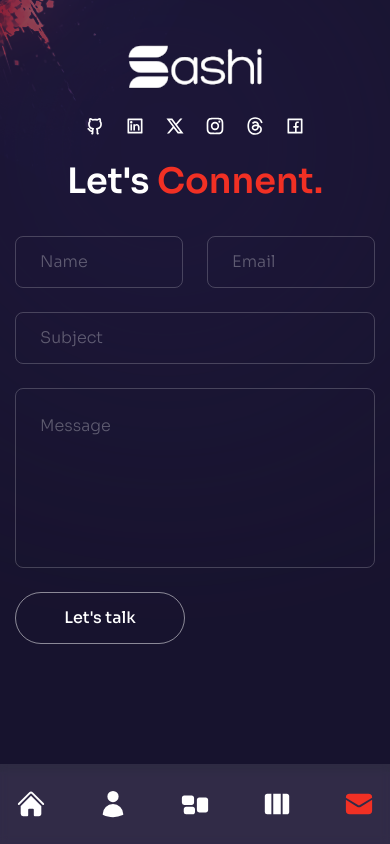
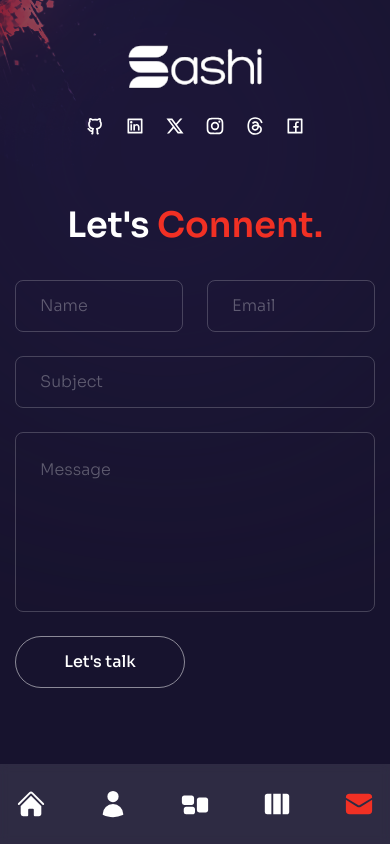
Before and after one commit to Sashi2002/Next-Portfolio, a Next.js app: page /contact in a window 390 px wide. Built offline with nearby package versions, Linux system fonts and the light colour scheme.

Commit message:
contact mobileview

```diff
--- a/pages/contact/index.js
+++ b/pages/contact/index.js
@@ -10,17 +10,17 @@
 import { fadeIn } from "../../variants";
 const Contact = () => {
   return (
-    <div className=" bg-primary/30 flex justify-center ">
+    <div className="h-full bg-primary/30 flex justify-center">
       <div className="container max-auto py-32 text-center xl:text-left flex items-center justify-center">
         {/* text & form */}
-        <div className="flex flex-col w-full max-w-[700px] max-md:overflow-y-scroll ">
+        <div className="flex flex-col w-full max-w-[700px] scroll">
           {/* text */}
           <motion.h2
             variants={fadeIn("up", 0.2)}
             initial="hidden"
             animate="show"
             exit="hidden"
-            className="h2 text-center mb-8 max-md:mt-8"
+            className="h2 text-center mb-8"
           >
             Let&apos;s <span className="text-accent">Connent.</span>
           </motion.h2>
--- a/styles/globals.css
+++ b/styles/globals.css
@@ -49,3 +49,32 @@
     @apply w-full h-[180px] p-6 capitalize rounded-lg resize-none;
   }
 }
+
+html {
+  height: -webkit-fill-available;
+}
+
+body {
+  height: 100vh;
+  height: -webkit-fill-available;
+}
+
+body {
+  scroll-behavior: smooth;
+  overflow-x: hidden;
+}
+
+/* Media query for mobile view */
+@media only screen and (max-width: 768px) {
+  .scroll {
+    margin-top: 70px;
+    height: 60vh;
+    overflow-y: scroll;
+  }
+}
+
+* {
+  -webkit-tap-highlight-color: rgba(255, 255, 255, 0) !important;
+  -webkit-focus-ring-color: rgba(255, 255, 255, 0) !important;
+  outline: none !important;
+}
```
